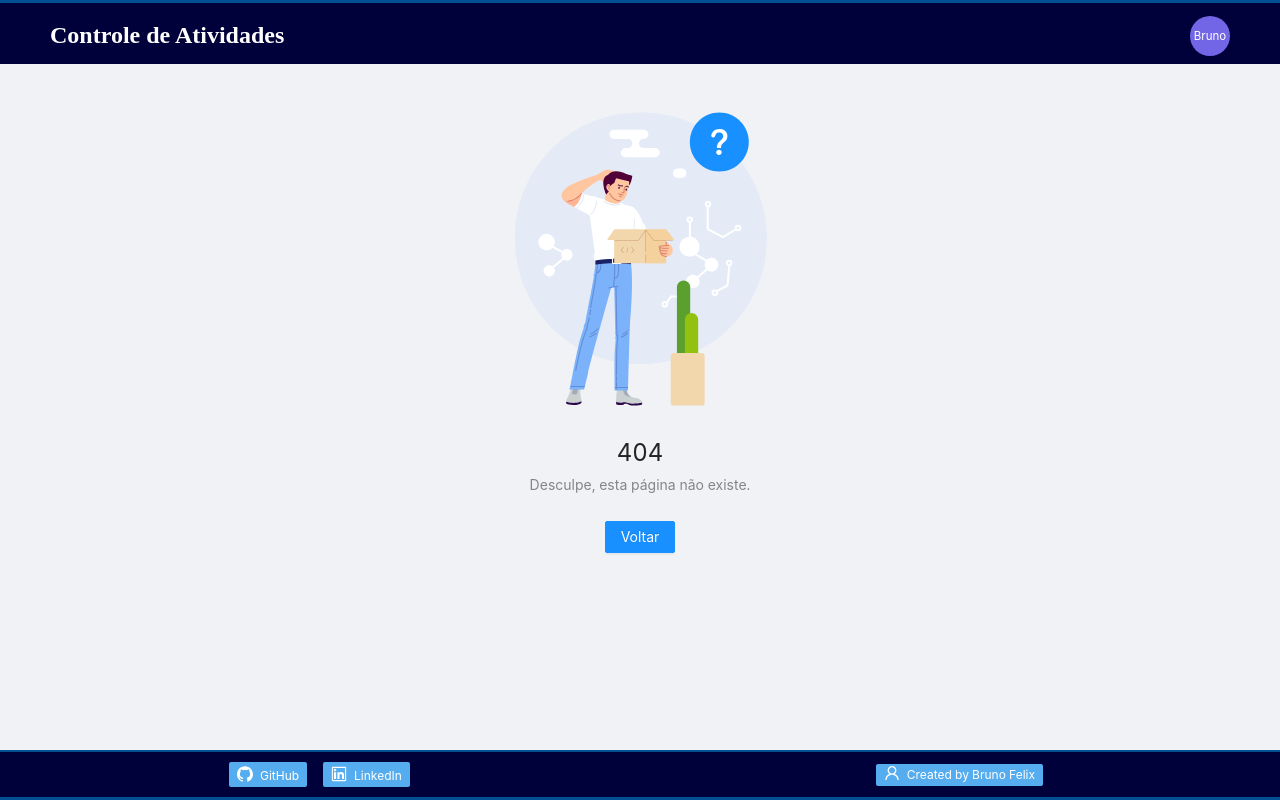
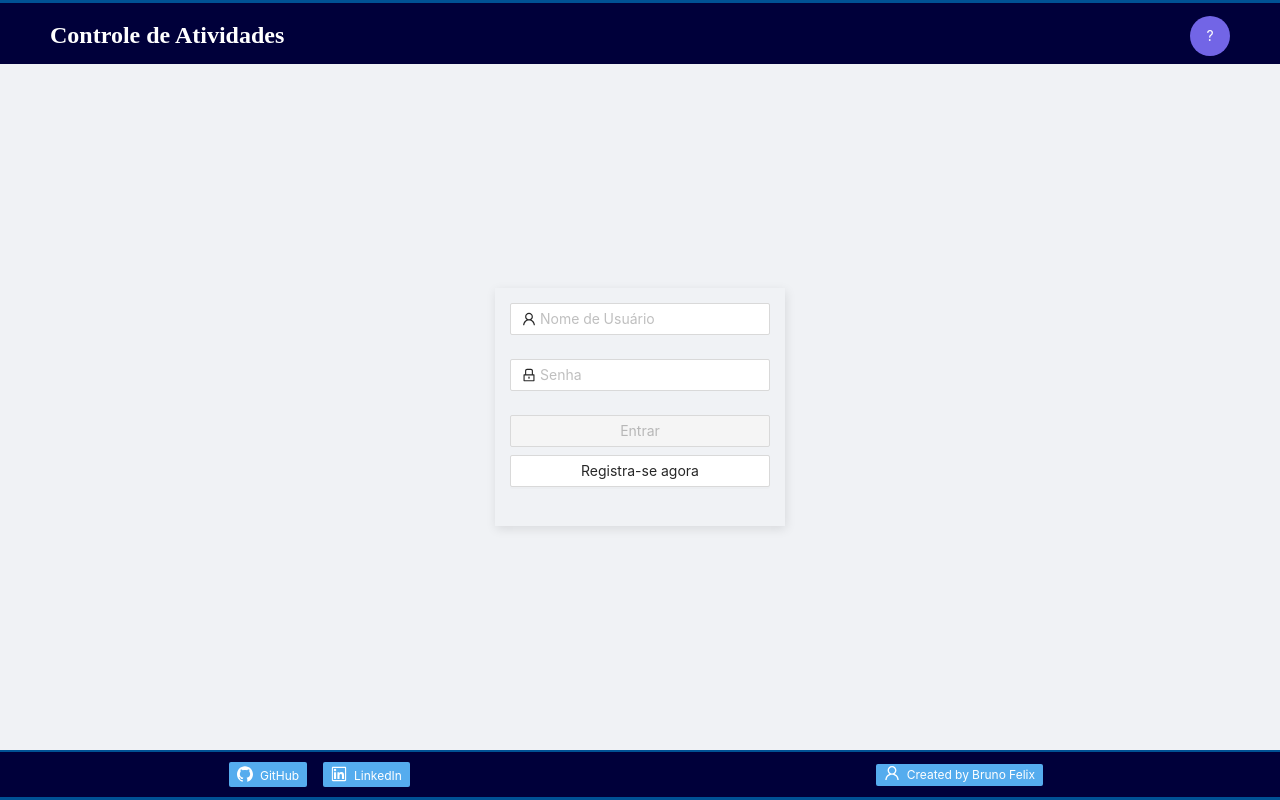
Before and after one commit to brufelix/control-activity, a React (Create React App) app in the folder frontend/: page / in a window 1280 px wide. Before the commit this address led to /not_found. Built offline with nearby package versions, Linux system fonts and the light colour scheme.

Commit message:
feat: adding navigation after authentication

```diff
--- a/frontend/src/components/Header/index.tsx
+++ b/frontend/src/components/Header/index.tsx
@@ -1,4 +1,5 @@
-import React from 'react';
+import React, { useEffect, useState } from 'react';
+import { useHistory } from "react-router-dom";
 import { Layout, Row, Col, Avatar, Dropdown, Menu, Typography } from 'antd';
 
 import "./index.css";
@@ -6,19 +7,35 @@ import "./index.css";
 const styleCol = { height: "100%" };
 
 const Header: React.FC = () => {
+  const [user, setUser] = useState<{ valid: boolean, username: string }>({ valid: false, username: "?" });
 
+  const history = useHistory();
   const { Header } = Layout;
   const { Text } = Typography;
+
+  const handleSignout = () => {
+    localStorage.removeItem("@isAutenticate");
+    history.push("/login");
+  }
 
   const menu = (
     <Menu>
       <Menu.Item>
-        <a href="/">
+        <a
+          href="/login"
+          onClick={() => handleSignout()}
+        >
           Sair
         </a>
       </Menu.Item>
     </Menu>
   );
+
+  useEffect(() => {
+    let user = JSON.parse(localStorage.getItem("@isAutenticate"));
+
+    setUser(user);
+  }, [])
 
   return (
     <Header
@@ -57,7 +74,11 @@ const Header: React.FC = () => {
               }}
               size="large"
             >
-              Bruno
+              {user
+                ? user.valid
+                  ? user.username
+                  : "?"
+                : "?"}
             </Avatar>
           </Dropdown>
         </Col>
--- a/frontend/src/interfaces/index.ts
+++ b/frontend/src/interfaces/index.ts
@@ -78,7 +78,7 @@ export interface IModalResgiter {
 };
 
 export interface IResponseAuth {
-  authedicated: boolean
+  valid: boolean
 }
 
 export interface IResponseResgisterUser {
--- a/frontend/src/pages/Home/index.tsx
+++ b/frontend/src/pages/Home/index.tsx
@@ -1,9 +1,21 @@
-import React from "react";
-
+import React, { useEffect } from "react";
+import { useHistory } from "react-router-dom";
 import DragAndDrop from "../../components/DragAndDrop";
 import SubHeader from "../../components/SubHeader";
 
 const Home: React.FC = () => {
+
+    const history = useHistory();
+
+    useEffect(() => {
+        const isAuth = JSON.parse(localStorage.getItem("@isAutenticate"));
+
+        console.log(isAuth);
+        if (!isAuth || !isAuth.valid)
+            history.push("/not_authorized");
+        // eslint-disable-next-line
+    }, []);
+
     return (
         <>
             <SubHeader />
--- a/frontend/src/pages/Login/index.css
+++ b/frontend/src/pages/Login/index.css
@@ -1,5 +1,8 @@
 #normal_login.ant-form.ant-form-horizontal.login-form {
     max-width: 300px;
+    padding: 15px;
+    box-shadow: 1px 3px 10px rgb(0 0 0 / 10%);
+    opacity: 1;
 }
 
 #normal-login .login-form-forgot {
--- a/frontend/src/pages/Login/index.tsx
+++ b/frontend/src/pages/Login/index.tsx
@@ -10,7 +10,7 @@ import "./index.css";
 
 const openNotification = () => {
   notification.warning({
-    message: `Atividades atrasadas :(`,
+    message: `Erro na autenticação`,
     description: `Usuário ou senha inválido`,
     placement: "topRight",
     duration: 3.0,
@@ -26,11 +26,12 @@ const NormalLoginForm = () => {
 
   const onFinish = (values: { username: string, password: string }) => {
     const { username, password } = values;
-    api.post<IResponseAuth>("/authetication", { username, password })
+    api.post<IResponseAuth>("/user/auth", { username, password })
       .then(res => {
-        if (res.status === 200 && res.data && res.data.authedicated) {
+        if (res.status === 200 && res.data && res.data.valid) {
+          localStorage.setItem("@isAutenticate", JSON.stringify(res.data));
           history.push("/home");
-          localStorage.setItem("@isAutenticate", JSON.stringify(res.data));
+          history.go(0);
         } else {
           openNotification();
         }
--- a/frontend/src/pages/NotAuthorized/index.tsx
+++ b/frontend/src/pages/NotAuthorized/index.tsx
@@ -7,7 +7,7 @@ const NotAuthorized: React.FC = () => {
             status="403"
             title="403"
             subTitle="Desculpe, você não está autorizado a acessar esta página."
-            extra={<Button type="primary" href="/">Voltar</Button>}
+            extra={<Button type="primary" href="/login">Voltar</Button>}
         />
     );
 }
--- a/frontend/src/routes/index.tsx
+++ b/frontend/src/routes/index.tsx
@@ -1,4 +1,4 @@
-import React, { useEffect, useState } from 'react';
+import React from 'react';
 import { Switch, Route, Redirect } from "react-router-dom";
 
 import Home from "../pages/Home";
@@ -6,22 +6,12 @@ import Login from "../pages/Login";
 import NotAuthorized from '../pages/NotAuthorized';
 import NotFound from '../pages/NotFound';
 
-
 const Routes: React.FC = () => {
-
-    const [isAutheticated, setIsAutheticated] = useState(false);
-
-    useEffect(() => {
-        const isAuth = JSON.parse(localStorage.getItem("@isAutenticate"));
-
-        if (isAuth && isAuth.autheticated === "autheticated")
-            setIsAutheticated(true);
-    }, []);
-
     return (
         <Switch>
-            <Route exact path="/login" component={Login} />
-            <Route exact path="/home" component={isAutheticated ? Home : NotAuthorized} />
+            <Route exact path="/" component={Login} />
+            <Route exact path="/home" component={Home} />
+            <Route exact path="/not_authorized" component={NotAuthorized} />
             <Route exact path="/not_found" component={NotFound} />
             <Redirect from="*" to="/not_found" />
         </Switch>
```
